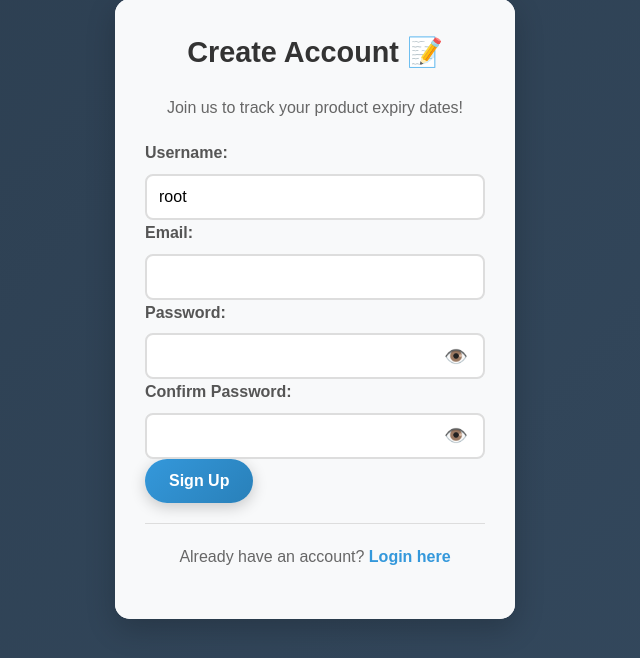
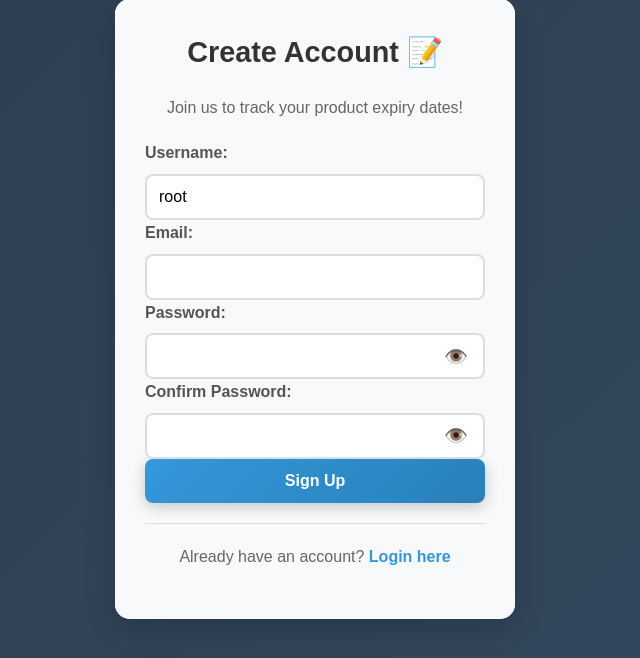
Before and after one commit to ayushgoyal6/expired-products-finder, a PHP site: page /signup.php in a window 1280 px wide. Shown: the part 91-749 px from the top of the page, without its empty margins (325-965 px from the left). Run offline with PHP 8.4, Linux system fonts and the light colour scheme.

Commit message:
improved sign up button

```diff
--- a/login.php
+++ b/login.php
@@ -44,7 +44,7 @@ if ($_SERVER["REQUEST_METHOD"] == "POST") {
                     $_SESSION['user_id'] = $user['id'];
                     $_SESSION['username'] = $user['username'];
                     $_SESSION['login_attempts'] = 0;
-                    handle_success("Login successful! Redirecting...", 'expired.php');
+                    handle_success("Login successful", 'expired.php');
                 } else {
                     handle_error("Invalid password");
                     $_SESSION['login_attempts']++;
--- a/signup.php
+++ b/signup.php
@@ -211,7 +211,9 @@ if (!isset($_SESSION['csrf_token'])) {
                         <div class="validation-error" id="confirm_password-error"></div>
                     </div>
 
-                    <button type="submit" class="btn">Sign Up</button>
+                    <div class="form-group" style="margin-top: 20px;">
+                        <button type="submit" class="btn" style="display: block !important; margin: 0 !important; width: 100% !important; padding: 12px !important; font-size: 1em !important; box-sizing: border-box !important; border-radius: 8px !important; min-height: 44px !important; border: none !important; text-align: center !important;">Sign Up</button>
+                    </div>
                 </form>
 
                 <p class="switch-auth">
--- a/style.css
+++ b/style.css
@@ -1076,6 +1076,28 @@ body.signup-page .auth-form {
     justify-content: center;
 }
 
+/* Center signup page button specifically - MOST SPECIFIC */
+body.signup-page .container .auth-form .form-group .btn,
+body.signup-page .container .auth-form form .form-group .btn {
+    display: block !important;
+    margin: 0 !important;
+    width: 100% !important;
+    text-align: center !important;
+    justify-content: center !important;
+    padding: 12px !important;
+    font-size: 1em !important;
+    box-sizing: border-box !important;
+    border-radius: 8px !important;
+    min-height: 44px !important;
+    border: none !important;
+}
+
+/* Add spacing to the button's form-group - MOST SPECIFIC */
+body.signup-page .container .auth-form .form-group:last-of-type {
+    margin: 0 !important;
+    padding: 0 !important;
+}
+
 /* Responsive auth form adjustments */
 @media (max-width: 1024px) {
     body.login-page .auth-form {
```
